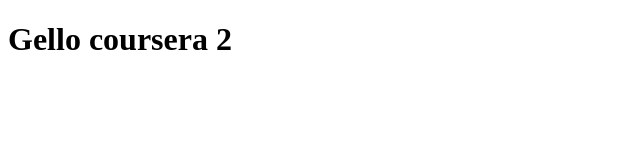
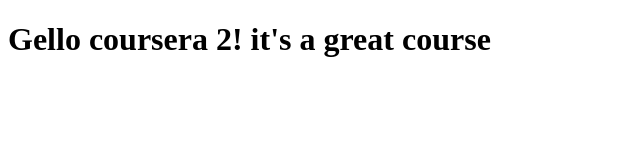
Before and after one commit to proof92005/coursera-test, a plain HTML site: page site/index.html in a window 1280 px wide. Shown: the whole page, without its empty margins (0-640 px from the left). Drawn offline with Linux system fonts and the light colour scheme.

Commit message:
small addition to our page content.

```diff
--- a/site/index.html
+++ b/site/index.html
@@ -4,6 +4,6 @@
 	<title>hello Coursrea </title>
 </head>
 <body>
-   <h1>Gello coursera 2 </h1>
+   <h1>Gello coursera 2! it's a great course</h1>
 </body>
 </html>
```
